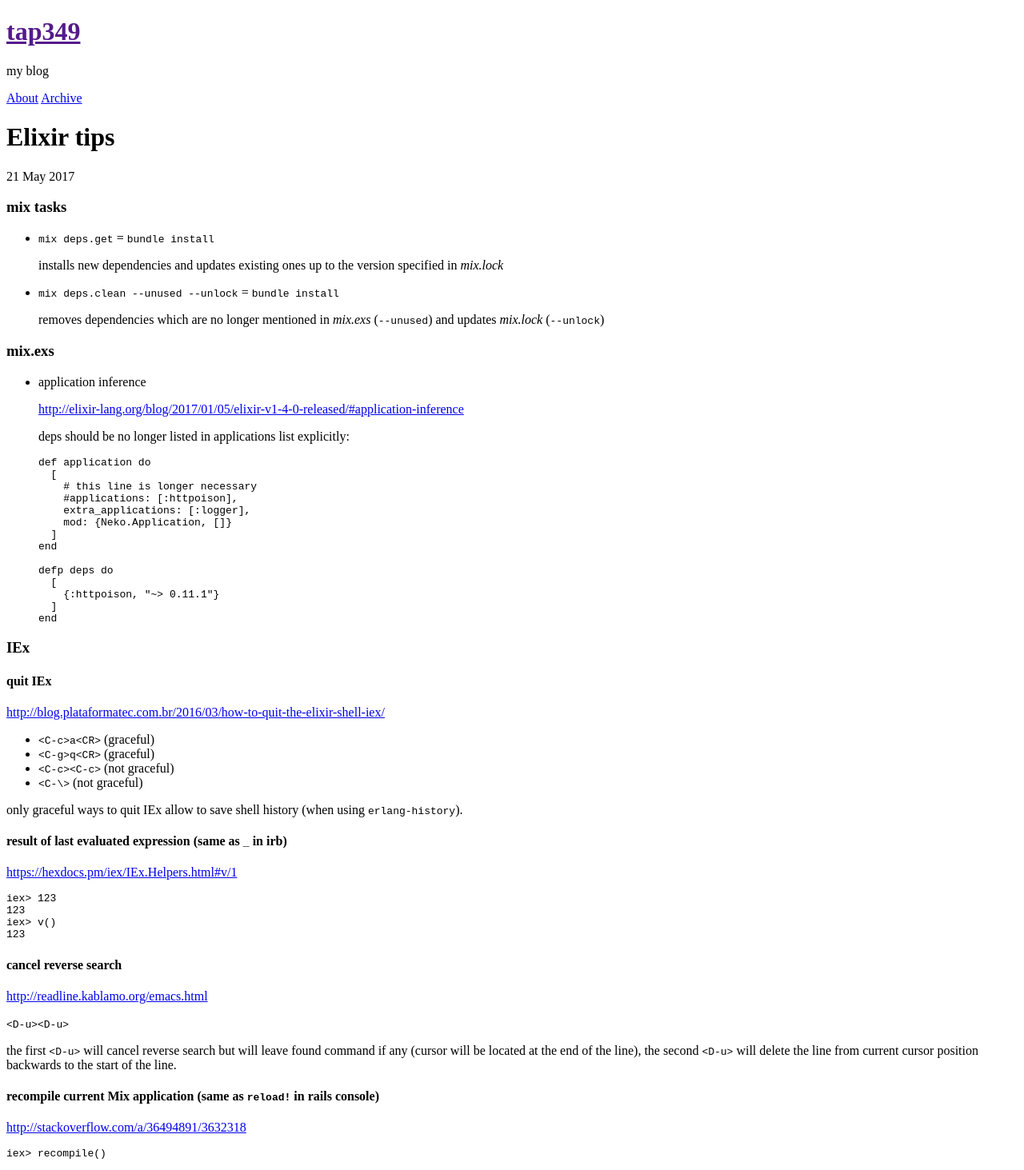
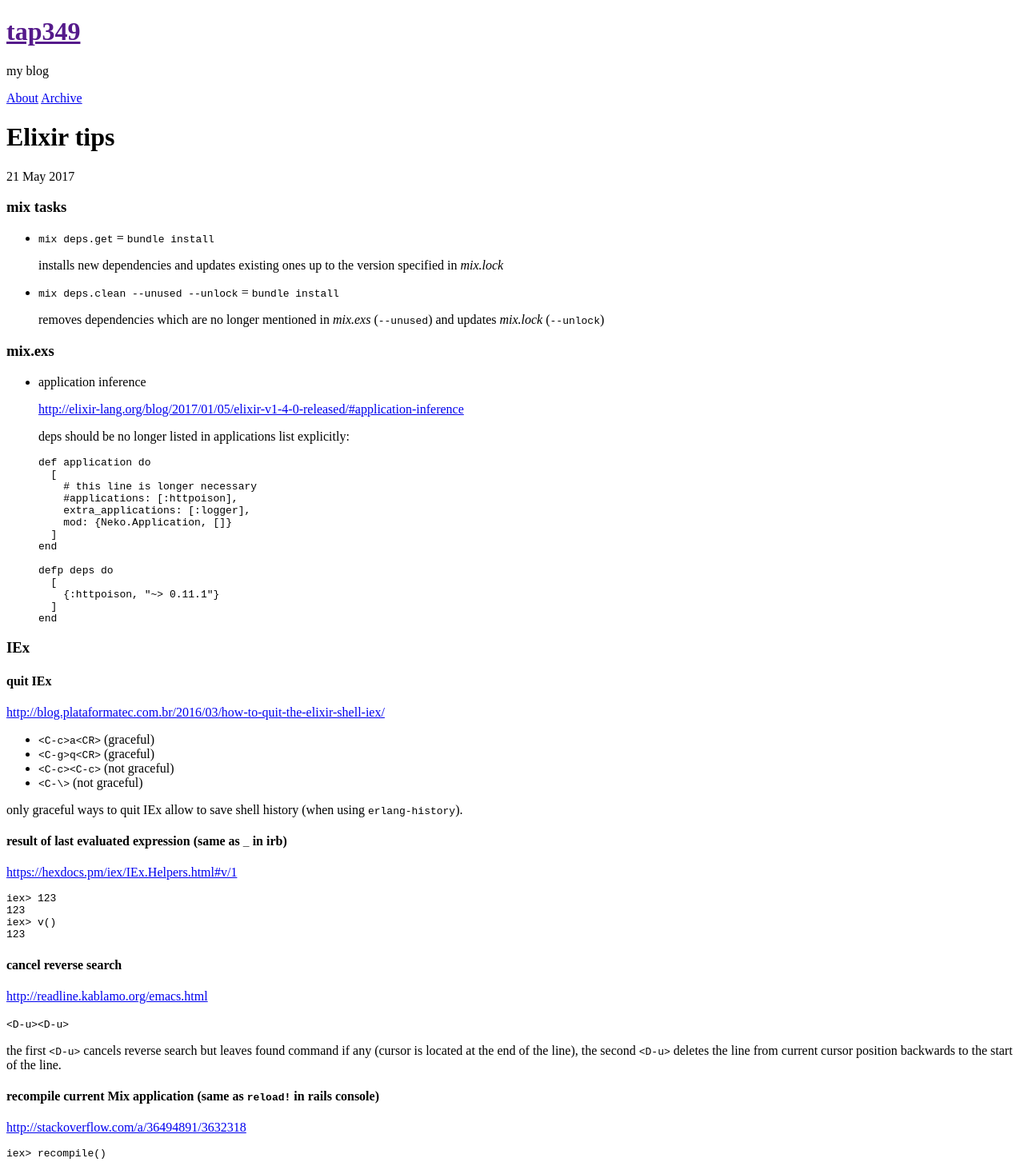
Before and after one commit to tap349/tap349.github.io, a Jekyll site: the page built from _posts/2017-05-21-elixir-tips.md, in a window 1280 px wide. Shown: the whole page at 80% size. Built offline with Jekyll 4.4.1, drawn with Linux system fonts in a browser that asks for light colours.

Commit message:
update 2017-05-21_14:28:25

```diff
--- a/_posts/2017-05-21-elixir-tips.md
+++ b/_posts/2017-05-21-elixir-tips.md
@@ -76,9 +76,9 @@ iex> v()
 
 `<D-u><D-u>`
 
-the first `<D-u>` will cancel reverse search but will leave found command if
-any (cursor will be located at the end of the line), the second `<D-u>` will
-delete the line from current cursor position backwards to the start of the line.
+the first `<D-u>` cancels reverse search but leaves found command if
+any (cursor is located at the end of the line), the second `<D-u>` deletes
+the line from current cursor position backwards to the start of the line.
 
 #### recompile current Mix application (same as `reload!` in rails console)
 
```
